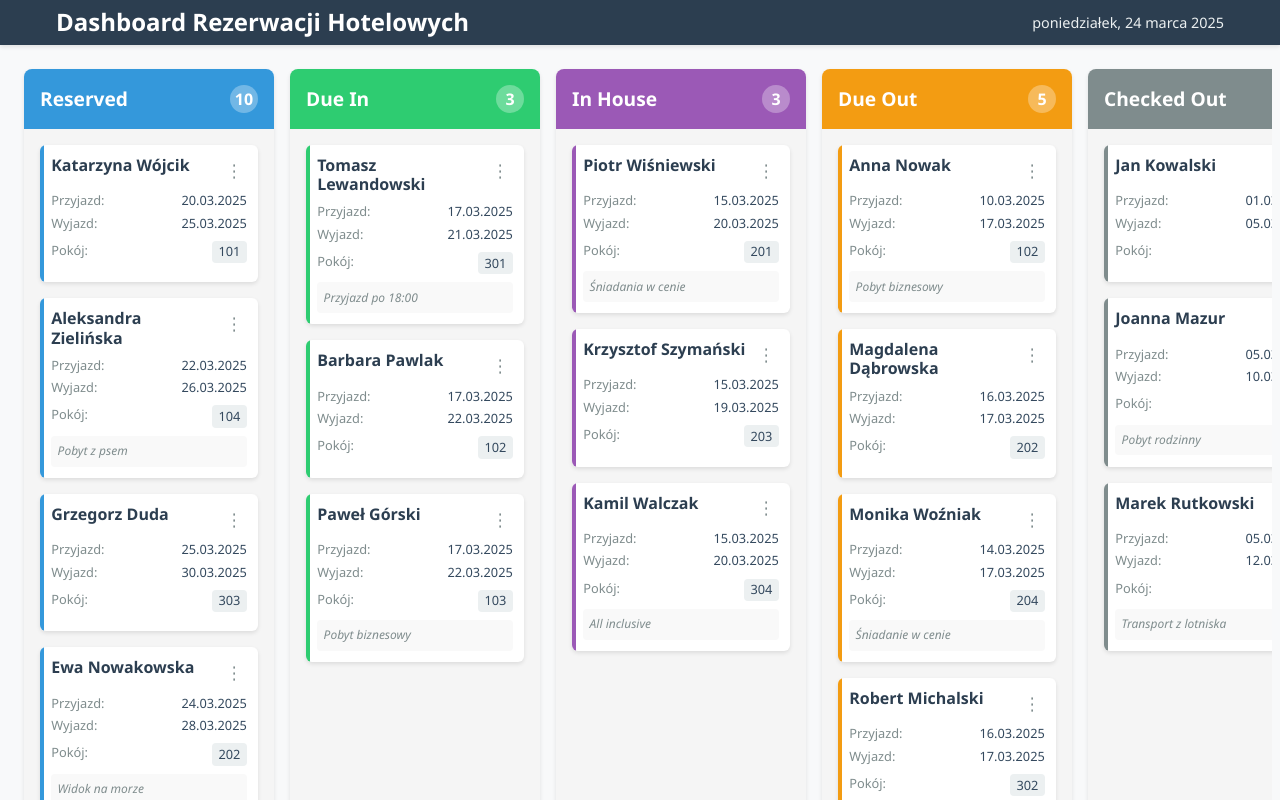
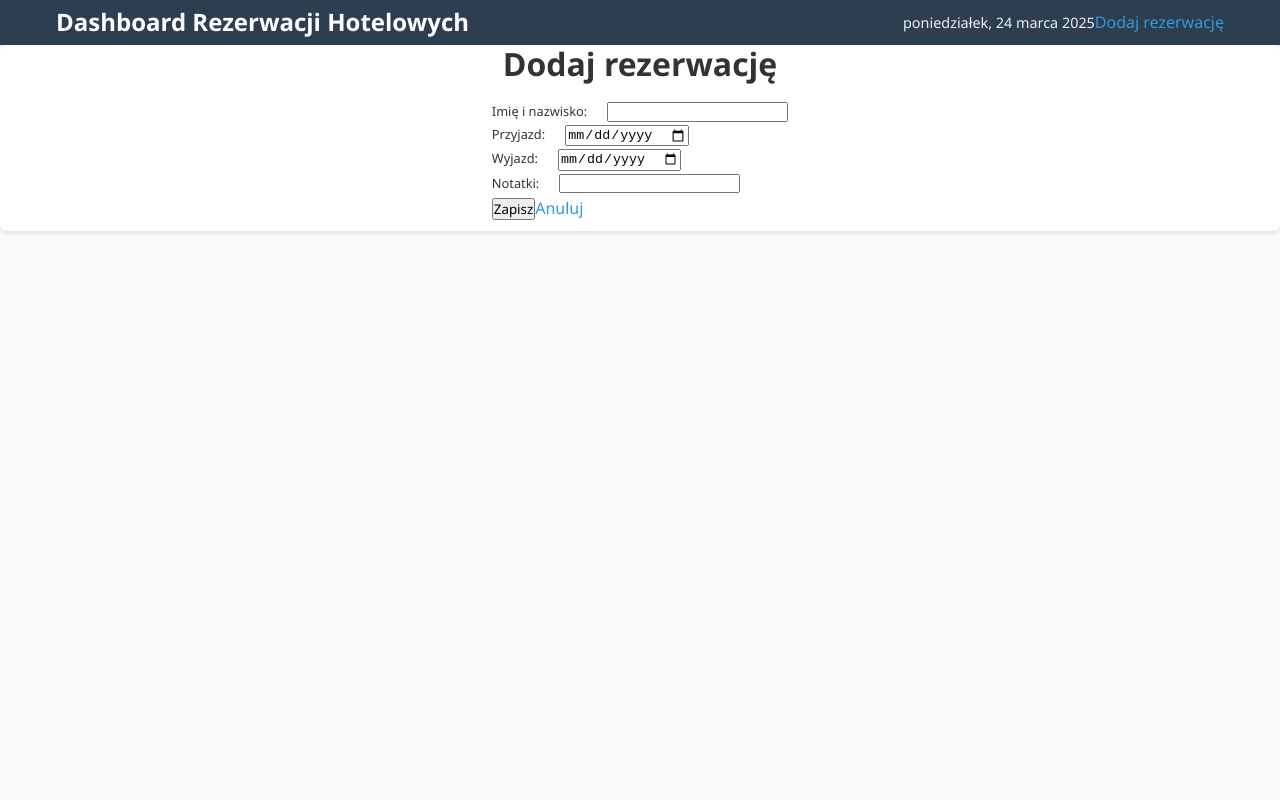
Before and after one commit to PaulaaGS/ReservationsDashboard, a React (Vite) app: page /add in a window 1280 px wide. Shown: the top 800 px of the page. Built offline with nearby package versions, Linux system fonts and the light colour scheme.

Commit message:
Add routing

```diff
--- a/package.json
+++ b/package.json
@@ -11,7 +11,8 @@
   },
   "dependencies": {
     "react": "^19.0.0",
-    "react-dom": "^19.0.0"
+    "react-dom": "^19.0.0",
+    "react-router-dom": "^7.4.0"
   },
   "devDependencies": {
     "@eslint/js": "^9.21.0",
--- a/src/App.tsx
+++ b/src/App.tsx
@@ -1,39 +1,19 @@
-import { useState, useEffect } from 'react'
-import './App.css'
-import ReservationBoard from './components/ReservationsDashboard/ReservationBoard'
-import Header from './components/Header/Header'
-import { Reservation } from './types/reservation'
-import reservationsData from './data/reservations.json'
-import { mapResponseObjectToReservation } from './utils/reservationUtils'
+import { BrowserRouter, Route, Routes } from 'react-router-dom'
+import Layout from './components/Layout/Layout'
+import ReservationsDashboard from './components/ReservationsDashboard/ReservationsDashboard'
+import ReservationForm from './components/ReservationForm/ReservationForm'
 
 function App() {
-  const [reservations, setReservations] = useState<Reservation[]>([])
-  const [loading, setLoading] = useState(true)
-
-  useEffect(() => {
-    setTimeout(() => {
-      try {
-        const validReservations = reservationsData.map(mapResponseObjectToReservation);
-        setReservations(validReservations);
-      } catch (error) {
-        console.error('Błąd podczas przetwarzania danych rezerwacji:', error);
-      } finally {
-        setLoading(false);
-      }
-    }, 800)
-  }, [])
-
   return (
-    <div className="app-container">
-      <Header />
-      <main className="main-content">
-        {loading ? (
-          <div className="loading">Ładowanie danych rezerwacji...</div>
-        ) : (
-          <ReservationBoard reservations={reservations} />
-        )}
-      </main>
-    </div>
+    <BrowserRouter>
+      <Routes>
+        <Route path="/" element={<Layout />}>
+          <Route path="/" element={<ReservationsDashboard />} />
+          <Route path="/edit/:id" element={<ReservationForm />} />
+          <Route path="/add/" element={<ReservationForm />} />
+        </Route>
+      </Routes>
+    </BrowserRouter>
   )
 }
 
--- a/src/components/Header/Header.tsx
+++ b/src/components/Header/Header.tsx
@@ -1,5 +1,6 @@
-import React from 'react';
-import './Header.css';
+import React from "react";
+import "./Header.css";
+import { Link } from "react-router-dom";
 
 const Header: React.FC = () => {
   return (
@@ -10,13 +11,14 @@ const Header: React.FC = () => {
         </div>
         <div className="header-actions">
           <div className="date-display">
-            {new Date().toLocaleDateString('pl-PL', {
-              weekday: 'long',
-              year: 'numeric',
-              month: 'long',
-              day: 'numeric'
+            {new Date().toLocaleDateString("pl-PL", {
+              weekday: "long",
+              year: "numeric",
+              month: "long",
+              day: "numeric",
             })}
           </div>
+          <Link to="/add">Dodaj rezerwację</Link>
         </div>
       </div>
     </header>
--- /dev/null
+++ b/src/components/Layout/Layout.css
@@ -0,0 +1,7 @@
+.app-container {
+  display: flex;
+  flex-direction: column;
+  min-height: 100vh;
+  background-color: #f8f9fa;
+  overflow: hidden;
+}
--- /dev/null
+++ b/src/components/Layout/Layout.tsx
@@ -0,0 +1,14 @@
+import { Outlet } from "react-router-dom";
+import Header from "../Header/Header";
+import "./Layout.css";
+
+const Layout: React.FC = () => {
+    return (
+        <div className="app-container">
+            <Header />
+            <Outlet />
+        </div>
+    );
+};
+
+export default Layout;
--- a/src/components/ReservationForm/ReservationForm.tsx
+++ b/src/components/ReservationForm/ReservationForm.tsx
@@ -1,25 +1,27 @@
-import React, { FormEventHandler } from 'react';
-import './ReservationForm.css';
-import Input from './Input/Input';
+import React, { FormEventHandler } from "react";
+import "./ReservationForm.css";
+import Input from "./Input/Input";
+import { Link } from "react-router-dom";
 
 const ReservationForm: React.FC = () => {
   const handleSubmit: FormEventHandler = (e) => {
-    e.preventDefault()
-    alert('Form submited')
-  }
+    e.preventDefault();
+    alert("Form submited");
+  };
 
   return (
     <div className="reservation-form">
       <h1 className="card-header">Dodaj rezerwację</h1>
       <form className="card-content" onSubmit={handleSubmit}>
-        <Input name='guestName' label='Imię i nazwisko:'/>
-        <Input name='checkInDate' type='date' label='Przyjazd:'/>
-        <Input name='checkOutDate' type='date' label='Wyjazd:'/>
-        <Input name='notes' label='Notatki:'/>
-        <button type='submit'>Zapisz</button>
+        <Input name="guestName" label="Imię i nazwisko:" />
+        <Input name="checkInDate" type="date" label="Przyjazd:" />
+        <Input name="checkOutDate" type="date" label="Wyjazd:" />
+        <Input name="notes" label="Notatki:" />
+        <button type="submit">Zapisz</button>
+        <Link to="/">Anuluj</Link>
       </form>
     </div>
-  )
+  );
 };
 
 export default ReservationForm;
--- a/src/components/ReservationsDashboard/ReservationCard/ReservationCard.css
+++ b/src/components/ReservationsDashboard/ReservationCard/ReservationCard.css
@@ -58,6 +58,18 @@
   color: #2c3e50;
 }
 
+.context-menu {
+  display: flex;
+  flex-direction: column;
+  position: absolute;
+  font-size: 12.8px;
+  padding: 8px;
+  background-color: white;
+  right: 10px;
+  border-radius: 6px;
+  box-shadow: 0 2px 4px rgba(0, 0, 0, 0.1);
+}
+
 .stay-dates {
   margin-bottom: 0.5rem;
 }
--- a/src/components/ReservationsDashboard/ReservationCard/ReservationCard.tsx
+++ b/src/components/ReservationsDashboard/ReservationCard/ReservationCard.tsx
@@ -1,35 +1,58 @@
-import React from 'react';
-import { Reservation } from '../../../types/reservation';
-import { formatDate } from '../../../utils/dateFormatters';
-import './ReservationCard.css';
+import React, { useState } from "react";
+import { Reservation } from "../../../types/reservation";
+import { formatDate } from "../../../utils/dateFormatters";
+import "./ReservationCard.css";
+import { Link } from "react-router-dom";
 
 interface ReservationCardProps {
   reservation: Reservation;
   statusColor: string;
 }
 
-const ReservationCard: React.FC<ReservationCardProps> = ({ reservation, statusColor }) => {
+const ReservationCard: React.FC<ReservationCardProps> = ({
+  reservation,
+  statusColor,
+}) => {
+  const [isOpen, setIsOpen] = useState(false);
+
+  const handleClick = () => {
+    setIsOpen((o) => !o);
+  };
+
   return (
     <div className="reservation-card">
-      <div className="card-status-indicator" style={{ backgroundColor: statusColor }}></div>
+      <div
+        className="card-status-indicator"
+        style={{ backgroundColor: statusColor }}
+      ></div>
       <div className="card-content">
         <div className="card-header">
           <h3 className="guest-name">{reservation.guestName}</h3>
           <div className="action-button">
-            <button className="btn-action">
+            <button className="btn-action" onClick={handleClick}>
               ⋮
             </button>
+            {isOpen && (
+              <div className="context-menu">
+                <Link to={`/edit/${reservation.id}`}>Edytuj</Link>
+                <Link to={`/edit/${reservation.id}`}>Usuń</Link>
+              </div>
+            )}
           </div>
         </div>
 
         <div className="stay-dates">
           <div className="date-range">
             <span className="date-label">Przyjazd:</span>
-            <span className="date-value">{formatDate(reservation.checkInDate)}</span>
+            <span className="date-value">
+              {formatDate(reservation.checkInDate)}
+            </span>
           </div>
           <div className="date-range">
             <span className="date-label">Wyjazd:</span>
-            <span className="date-value">{formatDate(reservation.checkOutDate)}</span>
+            <span className="date-value">
+              {formatDate(reservation.checkOutDate)}
+            </span>
           </div>
         </div>
 
--- a/src/App.css
+++ b/src/components/ReservationsDashboard/ReservationsDashboard.css
@@ -1,17 +1,3 @@
-#root {
-  width: 100%;
-  min-height: 100vh;
-  overflow: hidden;
-}
-
-.app-container {
-  display: flex;
-  flex-direction: column;
-  min-height: 100vh;
-  background-color: #f8f9fa;
-  overflow: hidden;
-}
-
 .main-content {
   flex: 1;
   padding: 0.5rem;
--- /dev/null
+++ b/src/components/ReservationsDashboard/ReservationsDashboard.tsx
@@ -0,0 +1,36 @@
+import { useState, useEffect } from 'react'
+import './ReservationsDashboard.css'
+import { Reservation } from '../../types/reservation'
+import { mapResponseObjectToReservation } from '../../utils/reservationUtils'
+import reservationsData from '../../data/reservations.json'
+import ReservationBoard from './ReservationBoard'
+
+function ReservationsDashboard() {
+  const [reservations, setReservations] = useState<Reservation[]>([])
+  const [loading, setLoading] = useState(true)
+
+  useEffect(() => {
+    setTimeout(() => {
+      try {
+        const validReservations = reservationsData.map(mapResponseObjectToReservation);
+        setReservations(validReservations);
+      } catch (error) {
+        console.error('Błąd podczas przetwarzania danych rezerwacji:', error);
+      } finally {
+        setLoading(false);
+      }
+    }, 800)
+  }, [])
+
+  return (
+      <main className="main-content">
+        {loading ? (
+          <div className="loading">Ładowanie danych rezerwacji...</div>
+        ) : (
+          <ReservationBoard reservations={reservations} />
+        )}
+      </main>
+  )
+}
+
+export default ReservationsDashboard
--- a/src/index.css
+++ b/src/index.css
@@ -4,6 +4,12 @@
   font-weight: 400;
   color: #333;
   background-color: #f8f9fa;
+}
+
+#root {
+  width: 100%;
+  min-height: 100vh;
+  overflow: hidden;
 }
 
 * {
```
Also changed, not shown: 1 other file (tests, documents, lock files or other folders).
